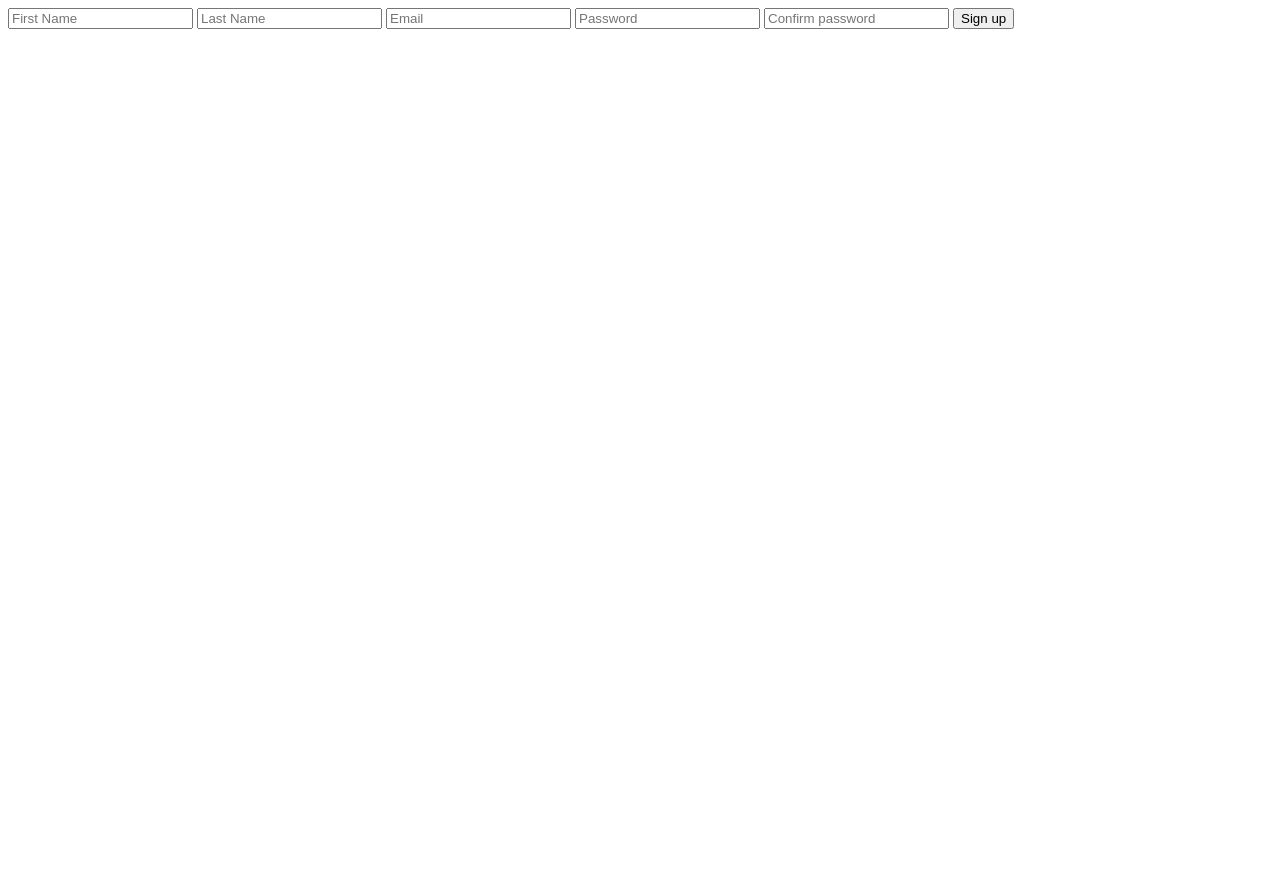
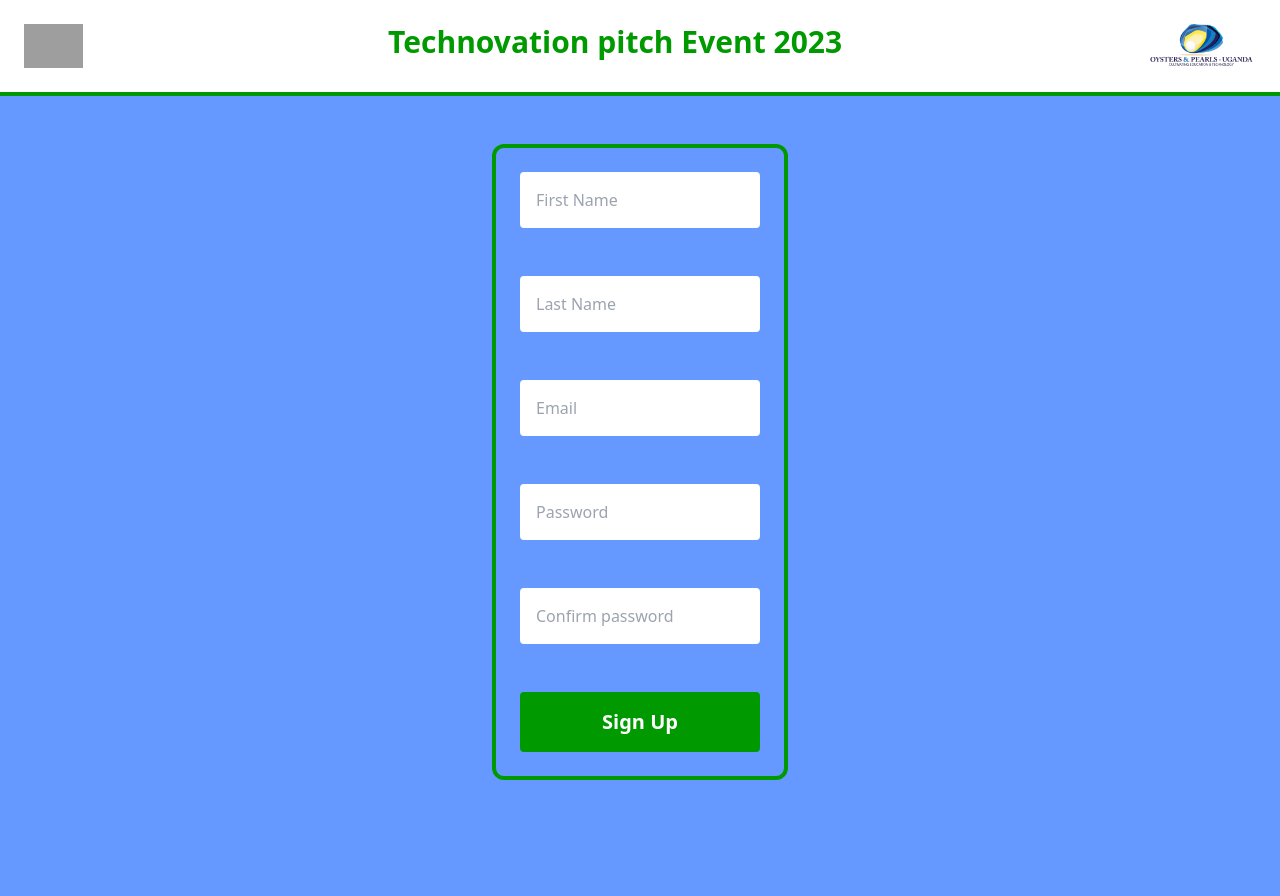
Before and after one commit to Katoemma/scores-base, a PHP site: page /signup.php in a window 1280 px wide. Before the commit the page ends 29 px from the top, so only its background shows below. Run offline with PHP 8.4, Linux system fonts and the light colour scheme; data comes from the database, SQL or seed files in the repository; grey boxes are pictures that could not be loaded.

Commit message:
styled the login and sign up pages

```diff
--- a/css/styles.css
+++ b/css/styles.css
@@ -515,3 +515,115 @@ video {
   --tw-backdrop-saturate:  ;
   --tw-backdrop-sepia:  ;
 }
+
+.flex {
+  display: flex;
+}
+
+.h-24 {
+  height: 6rem;
+}
+
+.h-screen {
+  height: 100vh;
+}
+
+.w-1\/4 {
+  width: 25%;
+}
+
+.w-full {
+  width: 100%;
+}
+
+.cursor-not-allowed {
+  cursor: not-allowed;
+}
+
+.flex-col {
+  flex-direction: column;
+}
+
+.justify-between {
+  justify-content: space-between;
+}
+
+.gap-12 {
+  gap: 3rem;
+}
+
+.self-center {
+  align-self: center;
+}
+
+.rounded {
+  border-radius: 0.25rem;
+}
+
+.rounded-xl {
+  border-radius: 0.75rem;
+}
+
+.border-4 {
+  border-width: 4px;
+}
+
+.border-b-4 {
+  border-bottom-width: 4px;
+}
+
+.border-greener {
+  --tw-border-opacity: 1;
+  border-color: rgb(0 153 0 / var(--tw-border-opacity));
+}
+
+.bg-blue {
+  --tw-bg-opacity: 1;
+  background-color: rgb(102 153 255 / var(--tw-bg-opacity));
+}
+
+.bg-greener {
+  --tw-bg-opacity: 1;
+  background-color: rgb(0 153 0 / var(--tw-bg-opacity));
+}
+
+.bg-white {
+  --tw-bg-opacity: 1;
+  background-color: rgb(255 255 255 / var(--tw-bg-opacity));
+}
+
+.p-12 {
+  padding: 3rem;
+}
+
+.p-4 {
+  padding: 1rem;
+}
+
+.p-6 {
+  padding: 1.5rem;
+}
+
+.text-3xl {
+  font-size: 1.875rem;
+  line-height: 2.25rem;
+}
+
+.text-xl {
+  font-size: 1.25rem;
+  line-height: 1.75rem;
+}
+
+.font-bold {
+  font-weight: 700;
+}
+
+.text-greener {
+  --tw-text-opacity: 1;
+  color: rgb(0 153 0 / var(--tw-text-opacity));
+}
+
+.text-white {
+  --tw-text-opacity: 1;
+  color: rgb(255 255 255 / var(--tw-text-opacity));
+}
--- a/signup.php
+++ b/signup.php
@@ -12,15 +12,41 @@
     <meta http-equiv="X-UA-Compatible" content="IE=edge">
     <meta name="viewport" content="width=device-width, initial-scale=1.0">
     <title>Home</title>
+    <link rel="stylesheet" href="css/styles.css">
 </head>
 <body>
-    <form method="post" action="insert.php">
-        <input type="text" name="fn" placeholder="First Name">
-        <input type="text" name="ln" placeholder="Last Name">
-        <input type="email" name="email" placeholder="Email">
-        <input type="password" name="password" placeholder="Password">
-        <input type="password" placeholder="Confirm password">
-        <input type="submit" value="Sign up">
-    </form>
+     <!--introduction-->
+    <header class="bg-white w-full h-24 flex  justify-between p-6 border-b-4 border-greener ">
+        <img src="images/logo-girls.png" alt="technovation girls">
+        <h1 class="text-3xl text-greener font-bold">Technovation pitch Event 2023</h1>
+        <img src="images/op.png" class="" alt="o & p logo">
+    </header>
+
+    <!-- the form container-->
+    <div class="flex flex-col w-full h-screen bg-blue p-12">
+        <form method="post" action="insert.php" class="flex flex-col gap-12 w-1/4  p-6 border-4 border-greener rounded-xl self-center">
+            <input type="text" class="p-4 rounded" name="fn" placeholder="First Name" required>
+            <input type="text" class="p-4 rounded" name="ln" placeholder="Last Name" required>
+            <input type="email" class="p-4 rounded" name="email" placeholder="Email" required>
+            <input type="password" class="p-4 rounded" name="password" placeholder="Password" required>
+            <input type="password" class="p-4 rounded" name="cfmpass" placeholder="Confirm password" oninput="confirmPass()" required>
+
+            <button type="submit" id="signbtn" class="p-4 bg-greener rounded text-white text-xl font-bold cursor-not-allowed" disabled>Sign Up</button>
+        </form>
+    </div>
+
+    <script>
+        let pass = document.getElementsByName("password").value;
+        let cfrpass = document.getElementsByName("cfmpass").value;
+        let btn = document.getElementById("signbtn");
+
+        function confirmPass(){
+            if (pass === cfrpass){
+                btn.disabled = false;
+                btn.style.cursor = "pointer";
+            }
+        }
+
+    </script>
 </body>
 </html>
--- a/tailwind.config.js
+++ b/tailwind.config.js
@@ -21,7 +21,7 @@ module.exports = {
     colors: {
       "white": "#ffffff",
       "black": "#000000",
-      "blue": "#1a53ff",
+      "blue": "#6699ff",
       "greener": "#009900"
     },
     extend: {},
```
Also changed, not shown: index.php (+16 -5 lines).
